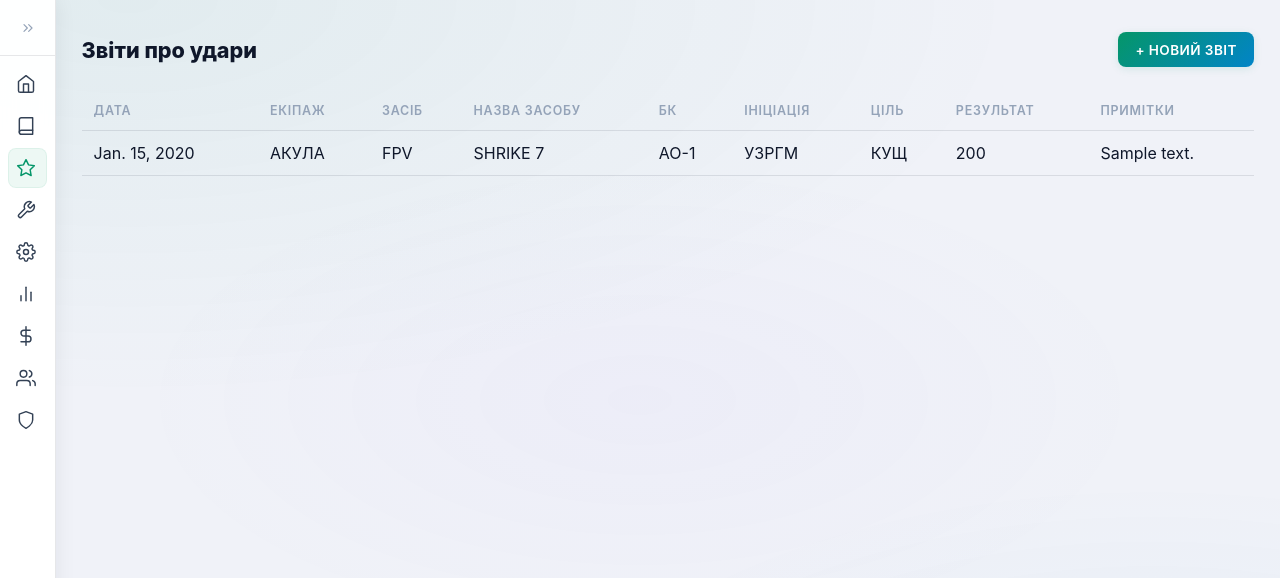
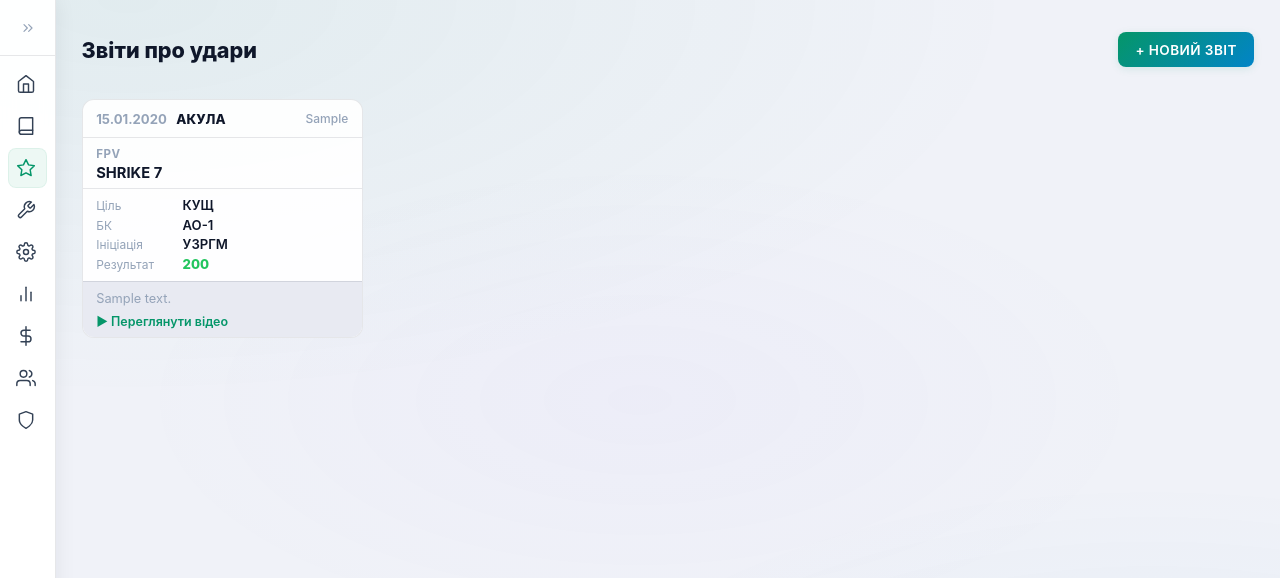
Before and after one commit to stsykalovskyi/app_drones, a Django app: page /pilots/strikes/ in a window 1280 px wide. Shown: the top 578 px of the page. Run offline with Django 4.2, Linux system fonts and the light colour scheme; a user stored in the database is signed in; tables that the repository leaves empty hold one stand-in row (values such as "Sample post"); parts of the project's set-up code (start-up, migrations or seed data) failed here and were passed over.

Commit message:
feat: redesign strike report list; fix mobile menu
- strike_report_list: card grid layout; color-coded results (200 green,
  300 yellow, Р-Н ЦІЛІ/МІНУВАННЯ accent, rest muted); pilot name shown
  for masters; video link in footer
- base.html: mobile-header z-index raised to 101 (above sidebar 100) so
  burger button is always accessible; sidebar brand hidden on mobile to
  avoid duplication; replaced :scope querySelector with children iteration
  for broader browser support

Co-Authored-By: Claude Sonnet 4.6 <noreply@anthropic.com>

```diff
--- a/pilots/templates/pilots/strike_report_list.html
+++ b/pilots/templates/pilots/strike_report_list.html
@@ -1,46 +1,218 @@
 {% extends "base.html" %}
 {% block title %}{{ title }} — Майстерня{% endblock %}
+
+{% block head %}
+<style>
+    .reports-topbar {
+        display: flex;
+        align-items: center;
+        justify-content: space-between;
+        flex-wrap: wrap;
+        gap: 1rem;
+        margin-bottom: 2rem;
+    }
+    .reports-topbar h1 { margin: 0; font-size: 1.35rem; font-weight: 800; }
+
+    .reports-grid {
+        display: grid;
+        grid-template-columns: repeat(auto-fill, minmax(280px, 1fr));
+        gap: 1rem;
+    }
+
+    .report-card {
+        background: var(--surface);
+        border: 1.5px solid var(--border);
+        border-radius: var(--radius);
+        overflow: hidden;
+        display: flex;
+        flex-direction: column;
+        transition: border-color 0.2s, box-shadow 0.2s;
+    }
+    .report-card:hover {
+        border-color: var(--accent);
+        box-shadow: 0 0 0 3px var(--accent-dim);
+    }
+
+    /* header */
+    .report-card__header {
+        padding: 0.65rem 0.85rem;
+        border-bottom: 1px solid var(--border);
+        display: flex;
+        align-items: center;
+        gap: 0.6rem;
+        flex-wrap: wrap;
+    }
+    .report-card__date {
+        font-size: 0.82rem;
+        font-weight: 700;
+        color: var(--text-muted);
+    }
+    .report-card__crew {
+        font-size: 0.82rem;
+        font-weight: 800;
+        color: var(--text);
+        flex: 1;
+    }
+    .report-card__pilot {
+        font-size: 0.75rem;
+        color: var(--text-muted);
+        font-weight: 500;
+    }
+
+    /* weapon row */
+    .report-card__weapon {
+        padding: 0.55rem 0.85rem 0.4rem;
+        border-bottom: 1px solid var(--border);
+        display: flex;
+        flex-direction: column;
+        gap: 0.18rem;
+    }
+    .report-card__weapon-type {
+        font-size: 0.72rem;
+        font-weight: 700;
+        text-transform: uppercase;
+        letter-spacing: 0.05em;
+        color: var(--text-muted);
+    }
+    .report-card__weapon-name {
+        font-size: 0.92rem;
+        font-weight: 700;
+        color: var(--text);
+    }
+
+    /* fields */
+    .report-card__fields {
+        padding: 0.5rem 0.85rem 0.6rem;
+        display: flex;
+        flex-direction: column;
+        gap: 0.22rem;
+        flex: 1;
+    }
+    .report-field {
+        display: flex;
+        align-items: baseline;
+        gap: 0.4rem;
+        font-size: 0.82rem;
+    }
+    .report-field__label {
+        color: var(--text-muted);
+        min-width: 5rem;
+        flex-shrink: 0;
+        font-size: 0.75rem;
+    }
+    .report-field__val { color: var(--text); font-weight: 600; }
+
+    /* result badge */
+    .result-200  { color: #22c55e; font-weight: 800; }
+    .result-300  { color: #f59e0b; font-weight: 800; }
+    .result-hit  { color: var(--accent); font-weight: 700; }
+    .result-fail { color: var(--text-muted); font-weight: 600; }
+
+    /* notes / video footer */
+    .report-card__footer {
+        border-top: 1px solid var(--border);
+        padding: 0.5rem 0.85rem;
+        background: var(--bg-sub);
+        display: flex;
+        flex-direction: column;
+        gap: 0.35rem;
+    }
+    .report-card__notes {
+        font-size: 0.8rem;
+        color: var(--text-muted);
+        line-height: 1.4;
+    }
+    .report-card__video {
+        font-size: 0.78rem;
+        font-weight: 600;
+        color: var(--accent);
+        text-decoration: none;
+    }
+    .report-card__video:hover { text-decoration: underline; }
+
+    .empty-state {
+        text-align: center;
+        color: var(--text-muted);
+        padding: 4rem 1rem;
+        font-size: 0.95rem;
+    }
+    .empty-state__icon { font-size: 2.5rem; margin-bottom: 0.75rem; }
+
+    @media (max-width: 600px) {
+        .reports-grid { grid-template-columns: 1fr; }
+    }
+</style>
+{% endblock %}
+
 {% block content %}
-<div style="display:flex;align-items:center;justify-content:space-between;margin-bottom:1.5rem;flex-wrap:wrap;gap:1rem">
-    <h1 style="margin:0;font-size:1.35rem;font-weight:800">{{ title }}</h1>
+<div class="reports-topbar">
+    <h1>{{ title }}</h1>
     <a href="{% url 'pilots:strike_report_create' %}" class="button">+ Новий звіт</a>
 </div>
 
 {% if reports %}
-<div class="table-wrap">
-    <table class="data-table">
-        <thead>
-            <tr>
-                <th>Дата</th>
-                <th>Екіпаж</th>
-                <th>Засіб</th>
-                <th>Назва засобу</th>
-                <th>БК</th>
-                <th>Ініціація</th>
-                <th>Ціль</th>
-                <th>Результат</th>
-                <th>Примітки</th>
-            </tr>
-        </thead>
-        <tbody>
-            {% for r in reports %}
-            <tr>
-                <td>{{ r.strike_date }}</td>
-                <td>{{ r.crew }}</td>
-                <td>{{ r.weapon_type }}</td>
-                <td>{{ r.weapon_name }}</td>
-                <td>{{ r.ammo_type }}</td>
-                <td>{{ r.initiation_type }}</td>
-                <td>{{ r.target_type }}</td>
-                <td>{{ r.result_type }}</td>
-                <td>{{ r.notes|default:"—"|truncatechars:60 }}</td>
-            </tr>
-            {% endfor %}
-        </tbody>
-    </table>
+<div class="reports-grid">
+{% for r in reports %}
+
+{% with res=r.result_type %}
+{% if res == "200" %}{% with res_class="result-200" %}{% endwith %}{% endif %}
+<div class="report-card">
+
+    <div class="report-card__header">
+        <span class="report-card__date">{{ r.strike_date|date:"d.m.Y" }}</span>
+        <span class="report-card__crew">{{ r.crew }}</span>
+        {% if perms.pilots.change_strikereport %}
+        <span class="report-card__pilot">{{ r.pilot.profile.display_name|default:r.pilot.username }}</span>
+        {% endif %}
+    </div>
+
+    <div class="report-card__weapon">
+        <div class="report-card__weapon-type">{{ r.weapon_type }}</div>
+        <div class="report-card__weapon-name">{{ r.weapon_name }}</div>
+    </div>
+
+    <div class="report-card__fields">
+        <div class="report-field">
+            <span class="report-field__label">Ціль</span>
+            <span class="report-field__val">{{ r.target_type }}</span>
+        </div>
+        <div class="report-field">
+            <span class="report-field__label">БК</span>
+            <span class="report-field__val">{{ r.ammo_type }}</span>
+        </div>
+        <div class="report-field">
+            <span class="report-field__label">Ініціація</span>
+            <span class="report-field__val">{{ r.initiation_type }}</span>
+        </div>
+        <div class="report-field">
+            <span class="report-field__label">Результат</span>
+            <span class="report-field__val
+                {% if res == '200' %} result-200
+                {% elif res == '300' %} result-300
+                {% elif res == 'Р-Н ЦІЛІ' or res == 'МІНУВАННЯ' %} result-hit
+                {% else %} result-fail{% endif %}">{{ res }}</span>
+        </div>
+    </div>
+
+    {% if r.notes or r.video %}
+    <div class="report-card__footer">
+        {% if r.notes %}
+        <div class="report-card__notes">{{ r.notes|truncatechars:120 }}</div>
+        {% endif %}
+        {% if r.video %}
+        <a href="{{ r.video.url }}" target="_blank" class="report-card__video">▶ Переглянути відео</a>
+        {% endif %}
+    </div>
+    {% endif %}
+
 </div>
+{% endwith %}
+{% endfor %}
+</div>
+
 {% else %}
-<div class="card" style="text-align:center;color:var(--text-secondary);padding:3rem">
+<div class="empty-state">
+    <div class="empty-state__icon">📋</div>
     Звітів поки немає.
 </div>
 {% endif %}
--- a/templates/base.html
+++ b/templates/base.html
@@ -855,7 +855,7 @@
                 backdrop-filter: blur(32px) saturate(1.6);
                 border-bottom: 1px solid var(--border);
                 box-shadow: var(--shadow-sidebar);
-                z-index: 90;
+                z-index: 101;
                 transition: background 0.35s var(--ease), box-shadow 0.35s var(--ease);
             }
 
@@ -903,6 +903,9 @@
             html.sidebar-pinned .app-main {
                 margin-left: 0;
             }
+
+            /* hide sidebar brand on mobile — mobile-header already shows it */
+            .sidebar .sidebar-brand { display: none !important; }
 
             /* submenus visible on mobile like pinned sidebar */
             .submenu { display: block; }
@@ -1339,14 +1342,19 @@
         /* collapsible submenus */
         var SUBMENU_KEY = 'submenu-state:';
         document.querySelectorAll('.sidebar-nav > li').forEach(function(li) {
-            var submenu = li.querySelector(':scope > .submenu');
+            // find direct child submenu without :scope (wider browser support)
+            var submenu = null, parentA = null;
+            for (var i = 0; i < li.children.length; i++) {
+                var ch = li.children[i];
+                if (!submenu && ch.classList.contains('submenu')) submenu = ch;
+                if (!parentA && ch.tagName === 'A') parentA = ch;
+            }
             if (!submenu || !submenu.id) return;
             var key = SUBMENU_KEY + submenu.id;
             /* default: open; close only if explicitly saved */
             if (localStorage.getItem(key) === '0') {
                 li.classList.add('submenu-closed');
             }
-            var parentA = li.querySelector(':scope > a');
             var chevron = parentA && parentA.querySelector('.submenu-chevron');
             if (!parentA || !chevron) return;
             parentA.addEventListener('click', function(e) {
```
